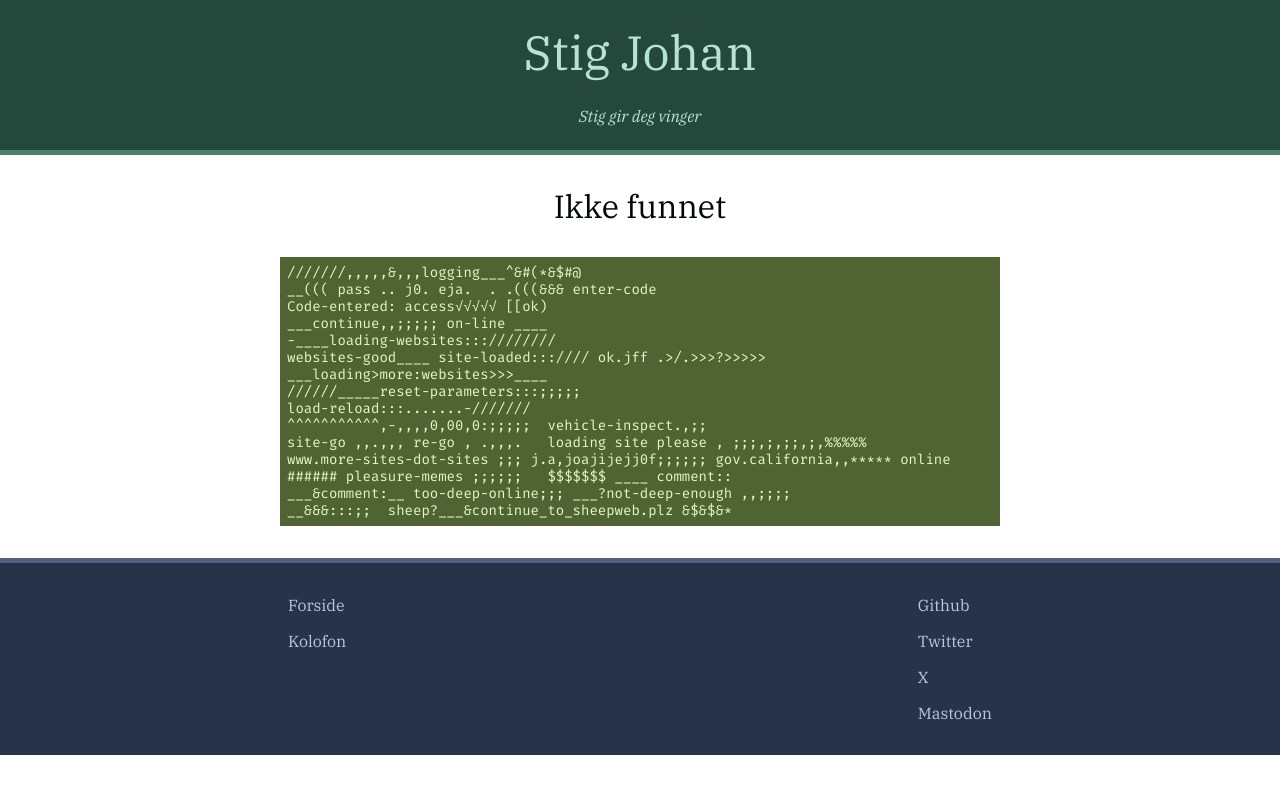
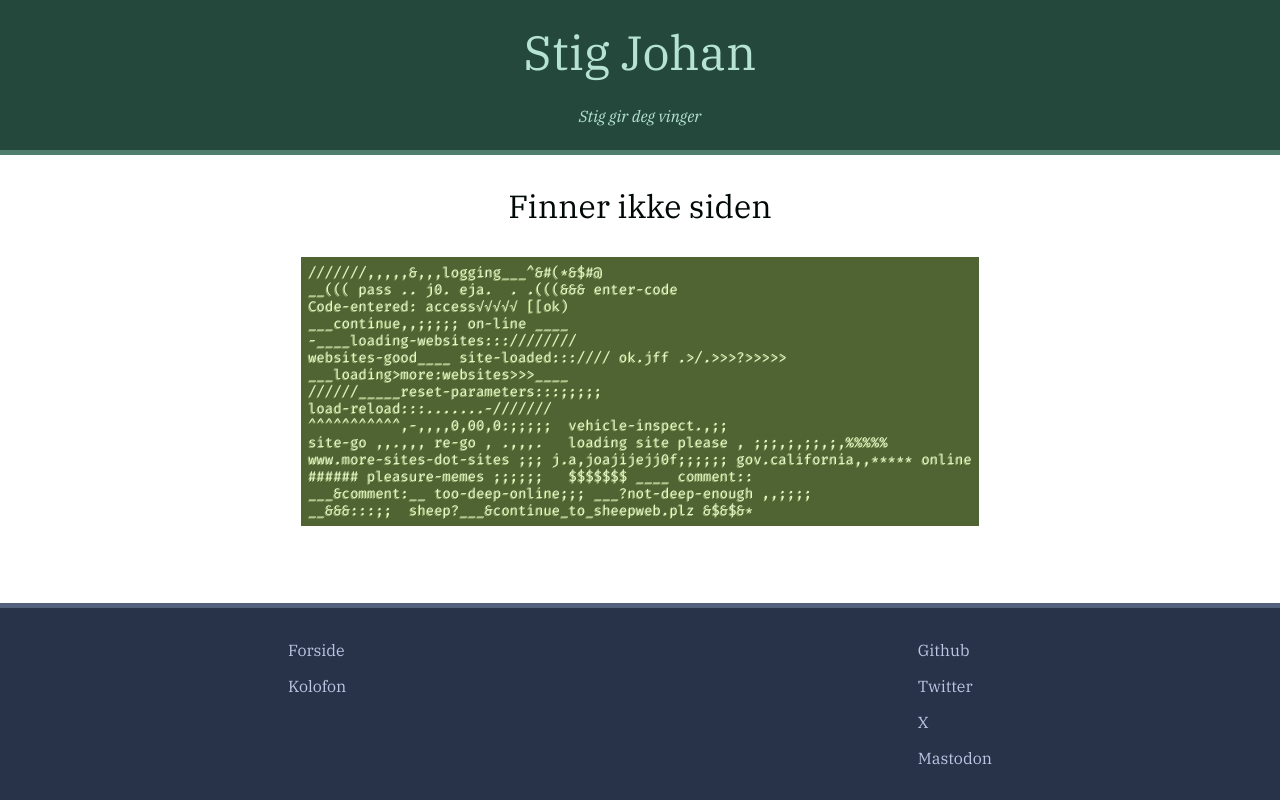
Before and after one commit to Stigjb/stigjb.github.io, a SvelteKit app: page /404 in a window 1280 px wide. Built offline with nearby package versions, Linux system fonts and the light colour scheme.

Commit message:
sticky footer

```diff
--- a/src/app.html
+++ b/src/app.html
@@ -1,17 +1,17 @@
 <!doctype html>
 <html lang="en">
+
 <head>
 	<meta charset="utf-8" />
 	<link rel="icon" href="%sveltekit.assets%/favicon.png" />
 	<meta name="viewport" content="width=device-width" />
-		<link
-			rel="stylesheet"
-			href="https://fonts.googleapis.com/css2?family=Fira+Mono:wght@400;700&family=IBM+Plex+Serif:ital,wght@0,400;0,700;1,400&display=swap"
-		/>
+	<link rel="stylesheet"
+		href="https://fonts.googleapis.com/css2?family=Fira+Mono:wght@400;700&family=IBM+Plex+Serif:ital,wght@0,400;0,700;1,400&display=swap" />
 	%sveltekit.head%
 </head>
 
 <body>
-		<div>%sveltekit.body%</div>
+	%sveltekit.body%
 </body>
+
 </html>
--- a/src/lib/components/Footer.svelte
+++ b/src/lib/components/Footer.svelte
@@ -2,7 +2,7 @@
 	import { base } from '$app/paths';
 </script>
 
-<footer class="footer">
+<footer>
 	<div class="footer-inner">
 		<div class="footer-nav">
 			<a href="{base}/">Forside</a>
@@ -18,13 +18,15 @@
 </footer>
 
 <style lang="scss">
-	.footer {
+	footer {
 		width: 100%;
 		padding: 1rem 0.5rem;
 		margin-top: 2rem;
 		background: var(--color-secondary-1-0);
 		color: var(--color-secondary-1-1);
 		border-top: solid 5px var(--color-secondary-1-2);
+		flex-grow: 0;
+		flex-shrink: 0;
 
 		--text-contrast: var(--color-secondary-1-1);
 		--bg-contrast: var(--color-secondary-1-3);
--- a/src/lib/components/Header.svelte
+++ b/src/lib/components/Header.svelte
@@ -43,6 +43,8 @@
 		color: var(--color-primary-1);
 		--bg-contrast: var(--color-primary-3);
 		border-bottom: solid 5px var(--color-primary-2);
+		flex-grow: 0;
+		flex-shrink: 0;
 		div {
 			max-width: var(--content-width);
 			margin: auto;
--- a/src/lib/styles/style.css
+++ b/src/lib/styles/style.css
@@ -23,6 +23,10 @@
 	--color-secondary-2-4: #080d00;
 }
 
+html,
+body {
+	height: 100%;
+}
 html {
 	font-size: 16px;
 	box-sizing: border-box;
--- /dev/null
+++ b/src/routes/+error.svelte
@@ -0,0 +1,3 @@
+<h1>Å nei!</h1>
+
+<p>Fytti katta!</p>
--- a/src/routes/+layout.svelte
+++ b/src/routes/+layout.svelte
@@ -15,6 +15,8 @@
 <style lang="scss">
 	div {
 		min-height: 100%;
+		display: flex;
+		flex-flow: column nowrap;
 		main {
 			padding: 0 0.5rem;
 			max-width: var(--content-width);
--- a/src/routes/404/+page.svelte
+++ b/src/routes/404/+page.svelte
@@ -2,7 +2,7 @@
 	<title>404 ikke funnet</title>
 </svelte:head>
 
-<h1>Ikke funnet</h1>
+<h1>Finner ikke siden</h1>
 <pre>
 ///////,,,,,&,,,logging___^&#(*&$#@
 __((( pass .. j0. eja.  . .(((&&& enter-code
@@ -33,7 +33,6 @@ __&&&:::;;  sheep?___&continue_to_sheepweb.plz &$&$&*
 		color: var(--color-secondary-2-1);
 		--text-contrast: var(--color-primary-1);
 		--bg-contrast: var(--color-secondary-2-3);
-		/* background-color: #494949;
-		color: #85d2ff; */
+		text-shadow: -1px 1px 0 var(--color-secondary-2-2);
 	}
 </style>
```
Also changed, not shown: src/routes/internett/+page.md (added, +21 -0 lines), src/routes/p/internett/+page.md (deleted, +0 -9 lines). Lines whose indentation alone changed are shown as unchanged.
